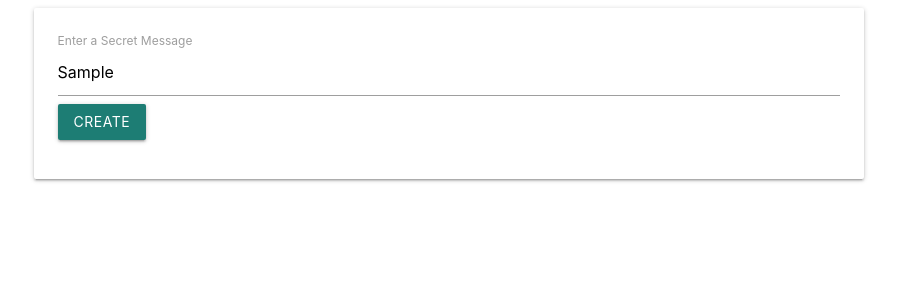
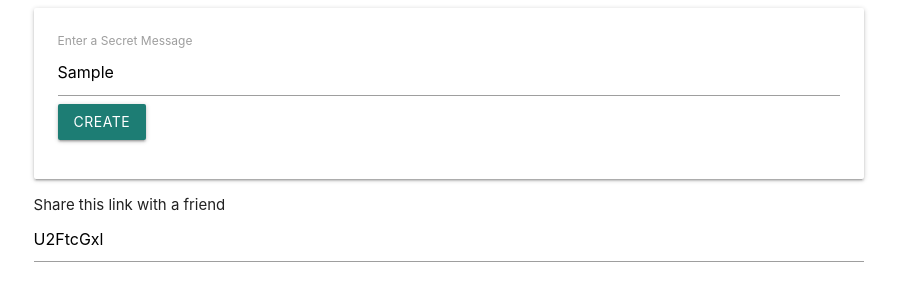
Before and after one commit to AndrewSimons3/secret-message, a plain HTML site: page index.html in a window 1280 px wide. Both pictures are taken after typing "Sample" into the empty fields and a click on the button "CREATE". Shown: the whole page, without its empty margins (191-1088 px from the left). Drawn offline with nearby package versions, Linux system fonts and the light colour scheme.

Commit message:
created encrypted link for the user

```diff
--- a/index.html
+++ b/index.html
@@ -12,9 +12,14 @@
       <div class="card-panel">
         <form>
           <label>Enter a Secret Message</label>
-          <input />
+          <input id="message-input" />
           <button class="btn">Create</button>
         </form>
+      </div>
+
+      <div>
+        Share this link with a friend
+        <input id="link-input" />
       </div>
     </div>
   </div>
--- a/index.js
+++ b/index.js
@@ -1,7 +1,8 @@
 document.querySelector('form').addEventListener('submit', event => {
   event.preventDefault();
 
-  const input = document.querySelector('input');
+  const input = document.querySelector('#message-input');
+  const encrypted = btoa(input.value);
 
-  console.log(input.value);
+  document.querySelector('#link-input').value = encrypted;
 });
```
